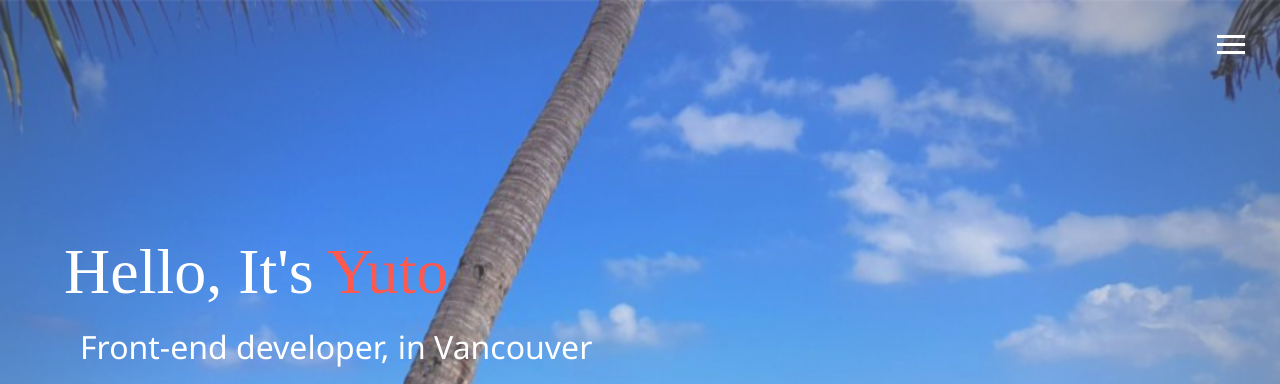
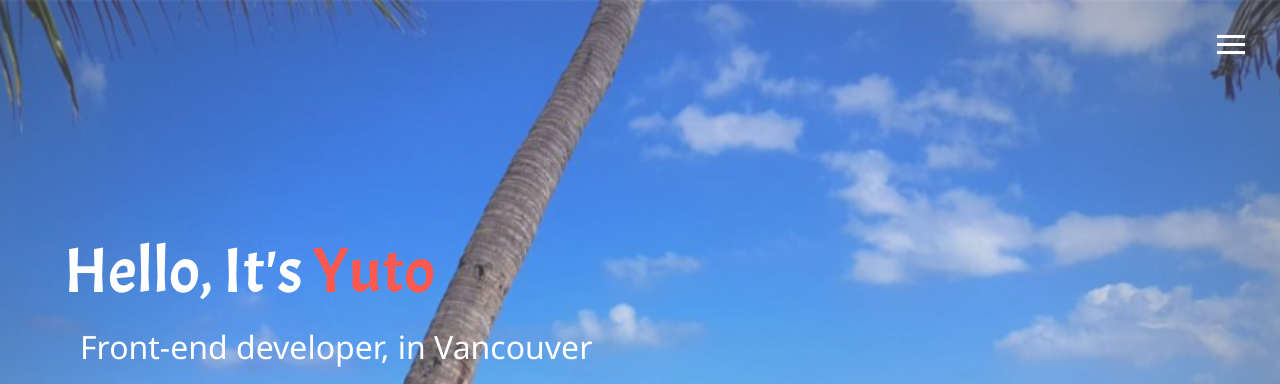
Before and after one commit to 0209Eugene/myportfolioSite, a website: page dist/index.html in a window 1280 px wide. Shown: the top 384 px of the page. Drawn offline with Linux system fonts and the light colour scheme.

```diff
--- a/scss/_config.scss
+++ b/scss/_config.scss
@@ -1,5 +1,4 @@
-@import url('https://fonts.googleapis.com/css?family=Carter+One|Open+Sans:400,700|Roboto:400,700');
-@import url('https://fonts.googleapis.com/css?family=Permanent+Marker');
+@import url('https://fonts.googleapis.com/css?family=Carter+One|Open+Sans:400,700|Roboto:400,700|Acme|Permanent+Marker');
 /*
 color
  #1194FF blue  Main
--- a/scss/main.scss
+++ b/scss/main.scss
@@ -25,7 +25,7 @@
 
     &.lg-heading {
         font-size: 4rem;
-        font-family: 'Permanent+Marker';
+        font-family: 'Permanent+Marker', 'Acme';
     }
 
     &.sm-heading {
```
Also changed, not shown: dist/about.html (deleted), dist/contact.html (deleted), dist/css/_config.css, dist/css/_config.min.css, dist/css/main.css, dist/css/main.min.css, dist/work.html (deleted).
